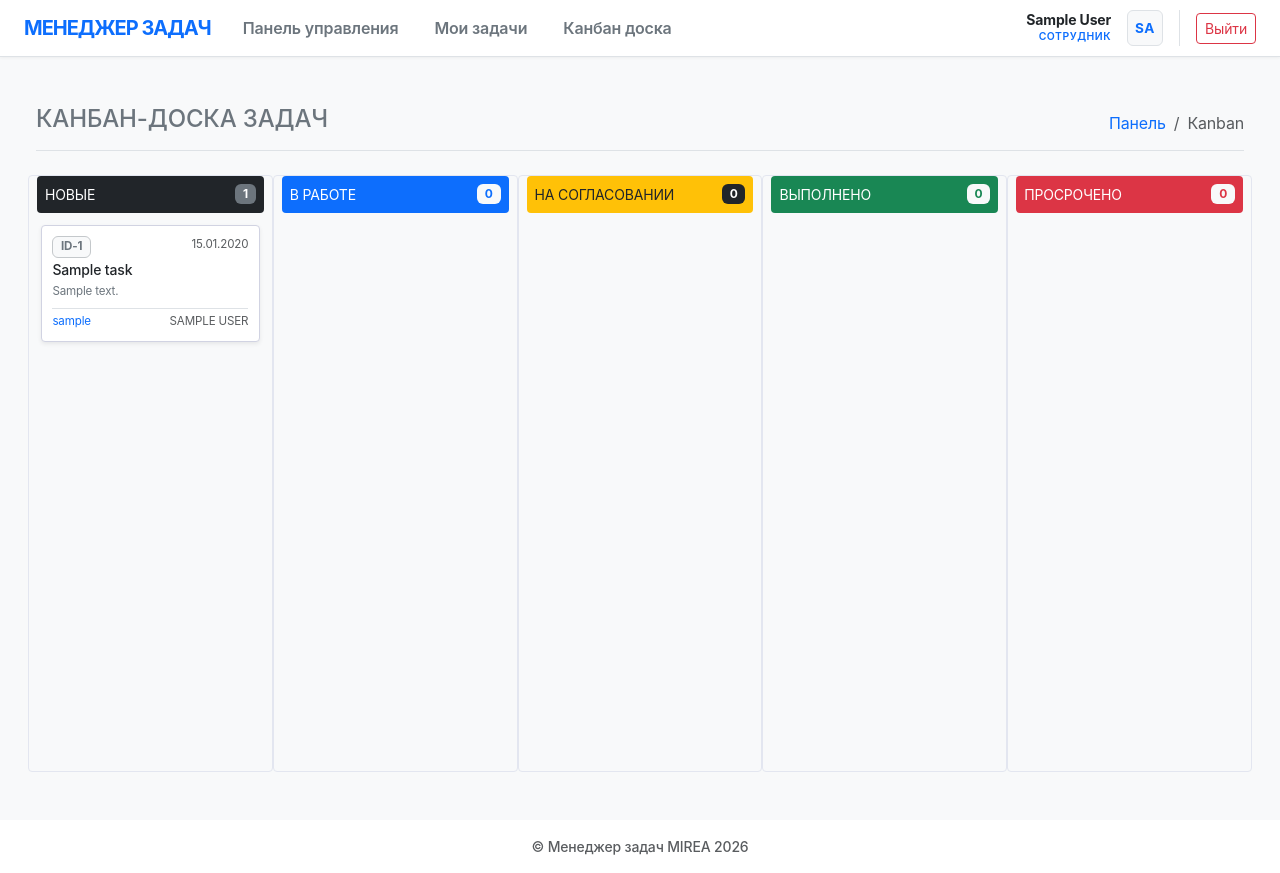
After one commit to Vatulin/task_manager, a Django app: page /analytics/kanban/ in a window 1280 px wide. The commit adds this page. Run offline with Django 5.2, Linux system fonts and the light colour scheme; a user stored in the database is signed in; tables that the repository leaves empty hold one stand-in row (values such as "Sample post"); some libraries are stand-ins or nearby versions.

Commit message:
add kanban board

```diff
--- a/task_manager/analytics/urls.py
+++ b/task_manager/analytics/urls.py
@@ -7,4 +7,6 @@ urlpatterns = [
     path('admin/', views.admin_analytics, name='admin_analytics'),
     path('admin/department/<str:department_code>/', views.department_report, name='department_report'),
     path('admin/department/', views.department_report, name='all_departments'),
+    path('kanban/', views.kanban_board, name='kanban_board'),
+    path('kanban/update/', views.update_task_status, name='update_task_status'),
 ]
--- a/task_manager/analytics/views.py
+++ b/task_manager/analytics/views.py
@@ -7,6 +7,8 @@ from tasks.models import Task
 from users.models import UserProfile, Department
 from datetime import timedelta
 import json
+from django.views.decorators.http import require_POST
+from django.http import JsonResponse
 
 @login_required
 def admin_analytics(request):
@@ -159,3 +161,54 @@ def department_report(request, department_code=None):
         'now': now,
     }
     return render(request, 'analytics/department_report.html', context)
+
+@login_required
+def kanban_board(request):
+    user = request.user
+    profile = getattr(user, 'profile', None)
+
+    if profile and profile.role == 'admin':
+        queryset = Task.objects.all()
+    elif profile and profile.role == 'team_lead':
+        if profile.department:
+            queryset = Task.objects.filter(assignee__profile__department=profile.department)
+        else:
+            queryset = Task.objects.none()
+    else:
+        queryset = Task.objects.filter(assignee=user)
+
+    queryset = queryset.select_related('assignee__profile__department')
+
+    context = {
+        'profile': profile,
+        'tasks_new': queryset.filter(status='NEW'),
+        'tasks_progress': queryset.filter(status='IN_PROGRESS'),
+        'tasks_review': queryset.filter(status='REVIEW'),
+        'tasks_completed': queryset.filter(status='COMPLETED'),
+        'tasks_overdue': queryset.filter(status='OVERDUE'),
+    }
+    return render(request, 'analytics/kanban.html', context)
+
+
+@login_required
+def update_task_status(request):
+    if request.method == 'POST':
+        try:
+            data = json.loads(request.body)
+            task_id = data.get('task_id')
+            new_status = data.get('status')
+        except json.JSONDecodeError:
+            task_id = request.POST.get('task_id')
+            new_status = request.POST.get('status')
+
+        if not task_id or not new_status:
+            return JsonResponse({'status': 'error', 'message': 'Отсутствуют обязательные параметры'}, status=400)
+
+        task = get_object_or_404(Task, id=task_id)
+
+        task.status = new_status
+        task.save()
+
+        return JsonResponse({'status': 'success', 'message': 'Статус успешно обновлен'})
+
+    return JsonResponse({'status': 'error', 'message': 'Метод запроса не поддерживается'}, status=405)
--- a/task_manager/static/css/style.css
+++ b/task_manager/static/css/style.css
@@ -553,3 +553,69 @@ body {
     font-family: var(--bs-font-monospace);
     font-size: 0.85rem;
 }
+
+.col-md-2-4 {
+    flex: 0 0 20%;
+    max-width: 20%;
+}
+
+@media (max-width: 768px) {
+    .col-md-2-4 {
+        flex: 0 0 100%;
+        max-width: 100%;
+    }
+}
+
+.kanban-column {
+    background-color: #f8f9fa;
+    border: 1px solid #e3e6f0;
+    border-radius: 4px !important;
+    transition: background-color 0.15s ease-in-out;
+}
+
+.kanban-column-hover {
+    background-color: #eaecf4 !important;
+    border-color: #bac4e2;
+}
+
+.kanban-cards-container {
+    min-height: 550px;
+    max-height: 700px;
+    overflow-y: auto;
+}
+
+.kanban-card {
+    cursor: grab;
+    border-radius: 4px !important;
+    border: 1px solid #d1d3e2 !important;
+    transition: transform 0.1s ease, box-shadow 0.1s ease;
+}
+
+.kanban-card:active {
+    cursor: grabbing;
+}
+
+.kanban-card:hover {
+    transform: translateY(-2px);
+    box-shadow: 0 0.15rem 1.75rem 0 rgba(58, 59, 69, 0.1) !important;
+}
+
+.kanban-card-dragging {
+    opacity: 0.4;
+    border-style: dashed !important;
+}
+
+.text-truncate-2 {
+    display: -webkit-box;
+    -webkit-box-orient: vertical;
+    overflow: hidden;
+    text-overflow: ellipsis;
+}
+
+.p-2\.5 {
+    padding: 0.65rem !important;
+}
+
+.xsmall {
+    font-size: 0.725rem !important;
+}
--- a/task_manager/static/js/main.js
+++ b/task_manager/static/js/main.js
@@ -15,3 +15,151 @@ document.querySelectorAll('form input, form select, form textarea').forEach(inpu
         input.classList.add('form-control');
     }
 });
+
+document.addEventListener('DOMContentLoaded', function () {
+    const kanbanBoard = document.getElementById('kanban-board');
+    if (!kanbanBoard) return; // Скрипт инициализируется только на странице Канбана
+
+    const cards = document.querySelectorAll('.kanban-card');
+    const columns = document.querySelectorAll('.kanban-column');
+    const csrfToken = kanbanBoard.dataset.csrf;
+
+    let draggedCard = null;
+
+    cards.forEach(card => {
+        card.addEventListener('dragstart', handleDragStart);
+        card.addEventListener('dragend', handleDragEnd);
+    });
+
+    columns.forEach(column => {
+        column.addEventListener('dragover', handleDragOver);
+        column.addEventListener('dragenter', handleDragEnter);
+        column.addEventListener('dragleave', handleDragLeave);
+        column.addEventListener('drop', handleDrop);
+    });
+
+    function handleDragStart(e) {
+        draggedCard = this;
+        this.classList.add('kanban-card-dragging');
+        e.dataTransfer.setData('text/plain', this.dataset.taskId);
+    }
+
+    function handleDragEnd() {
+        this.classList.remove('kanban-card-dragging');
+        columns.forEach(col => col.classList.remove('kanban-column-hover'));
+    }
+
+    function handleDragOver(e) {
+        e.preventDefault();
+    }
+
+    function handleDragEnter(e) {
+        e.preventDefault();
+        this.classList.add('kanban-column-hover');
+    }
+
+    function handleDragLeave() {
+        this.classList.remove('kanban-column-hover');
+    }
+
+    function handleDrop(e) {
+    e.preventDefault();
+    this.classList.remove('kanban-column-hover');
+
+    const taskId = e.dataTransfer.getData('text/plain');
+    const newStatus = this.dataset.status;
+    const targetContainer = this.querySelector('.kanban-cards-container');
+
+    const csrfToken = document.querySelector('[name=csrfmiddlewaretoken]')?.value
+                   || document.getElementById('kanban-board')?.dataset?.csrf;
+
+    if (!taskId || !newStatus) {
+        console.error('Отсутствует task_id или status');
+        return;
+    }
+
+    fetch('/analytics/kanban/update/', {
+        method: 'POST',
+        headers: {
+            'Content-Type': 'application/json',
+            'X-CSRFToken': csrfToken
+        },
+        body: JSON.stringify({ task_id: taskId, status: newStatus })
+    })
+    .then(async response => {
+        console.log('Статус ответа:', response.status);
+
+        const contentType = response.headers.get('content-type');
+        if (!contentType || !contentType.includes('application/json')) {
+            const text = await response.text();
+            console.error('Получено не JSON:', text.substring(0, 200));
+            throw new Error(`Сервер вернул не JSON: ${response.status}`);
+        }
+        return response.json();
+    })
+    .then(data => {
+        console.log('Ответ сервера:', data);
+
+        if (data.status === 'success') {
+            const cardElement = document.querySelector(`.kanban-card[data-task-id="${taskId}"]`);
+
+            if (cardElement && targetContainer) {
+                targetContainer.appendChild(cardElement);
+                updateCounters();
+                console.log('Карточка перемещена в DOM');
+            } else {
+                console.error('Карточка или контейнер не найдены в DOM');
+            }
+        } else {
+            alert('Ошибка: ' + (data.message || 'Неизвестная ошибка'));
+        }
+    })
+    .catch(error => {
+        console.error('🔥 Ошибка fetch:', error);
+        alert(`Ошибка при обновлении статуса:\n${error.message}`);
+    });
+}
+
+    function updateCounters() {
+        columns.forEach(col => {
+            const currentCount = col.querySelectorAll('.kanban-card').length;
+            const counterElement = col.querySelector('.column-count');
+            if (counterElement) {
+                counterElement.textContent = currentCount;
+            }
+        });
+    }
+});
+
+function sendStatusUpdate(taskId, newStatus) {
+    const csrfToken = document.querySelector('[name=csrfmiddlewaretoken]')?.value;
+
+    fetch('/tasks/update-status/', {
+        method: 'POST',
+        headers: {
+            'Content-Type': 'application/json',
+            'X-CSRFToken': csrfToken
+        },
+        body: JSON.stringify({
+            task_id: taskId,
+            status: newStatus
+        })
+    })
+    .then(response => {
+        if (!response.ok) {
+            throw new Error('Произошла ошибка при обработке запроса сервером');
+        }
+        return response.json();
+    })
+    .then(data => {
+        if (data.status === 'success') {
+            console.log('Данные успешно сохранены:', data.message);
+        } else {
+            alert('Ошибка сервера: ' + data.message);
+        }
+    })
+    .catch(error => {
+        console.error('Ошибка выполнения Fetch:', error);
+        alert('Ошибка при перемещении карточки\nНе удалось связаться с сервером. Проверьте сеть.');
+    });
+}
--- /dev/null
+++ b/task_manager/templates/analytics/includes/kanban_card.html
@@ -0,0 +1,26 @@
+<div class="card kanban-card mb-2 shadow-sm" draggable="true" data-task-id="{{ task.id }}">
+    <div class="card-body p-2.5">
+        <div class="d-flex justify-content-between align-items-start mb-1">
+            <span class="badge bg-light text-secondary border border-secondary-subtle xsmall">
+                ID-{{ task.id }}
+            </span>
+            <span class="xsmall text-muted">
+                {{ task.deadline|date:"d.m.Y"|default:"Без дедлайна" }}
+            </span>
+        </div>
+        <h6 class="card-title text-dark font-weight-bold mb-1 small text-truncate">
+            {{ task.title }}
+        </h6>
+        <p class="card-text text-secondary xsmall text-truncate-2 mb-2">
+            {{ task.description|default:"Описание отсутствует" }}
+        </p>
+        <div class="border-top pt-1 d-flex justify-content-between align-items-center">
+            <span class="xsmall text-primary font-weight-bold">
+                {{ task.assignee.username|default:"Не назначен" }}
+            </span>
+            <span class="xsmall text-muted text-uppercase">
+                {{ task.assignee.profile.department.name|default:"-" }}
+            </span>
+        </div>
+    </div>
+</div>
--- /dev/null
+++ b/task_manager/templates/analytics/kanban.html
@@ -0,0 +1,82 @@
+{% extends 'base.html' %}
+{% load static %}
+
+{% block title %}Канбан-доска задач{% endblock %}
+
+{% block content %}
+<div class="container-fluid py-4">
+    <div class="d-flex justify-content-between align-items-center mb-4 border-bottom pb-2">
+        <h1 class="h4 text-uppercase text-secondary font-weight-bold">Канбан-доска задач</h1>
+        <nav aria-label="breadcrumb">
+            <ol class="breadcrumb mb-0 bg-transparent p-0">
+                <li class="breadcrumb-item"><a href="{% url 'users:dashboard' %}" class="text-decoration-none">Панель</a></li>
+                <li class="breadcrumb-item active" aria-current="page">Кanban</li>
+            </ol>
+        </nav>
+    </div>
+
+    <div class="row g-3" id="kanban-board" data-csrf="{{ csrf_token }}">
+
+        <div class="col-12 col-md-2-4 kanban-column" data-status="NEW">
+            <div class="p-2 mb-2 bg-dark text-white rounded-1 d-flex justify-content-between align-items-center">
+                <span class="small font-weight-bold text-uppercase">Новые</span>
+                <span class="badge bg-secondary column-count">{{ tasks_new.count }}</span>
+            </div>
+            <div class="kanban-cards-container p-1">
+                {% for task in tasks_new %}
+                    {% include 'analytics/includes/kanban_card.html' %}
+                {% endfor %}
+            </div>
+        </div>
+
+        <div class="col-12 col-md-2-4 kanban-column" data-status="IN_PROGRESS">
+            <div class="p-2 mb-2 bg-primary text-white rounded-1 d-flex justify-content-between align-items-center">
+                <span class="small font-weight-bold text-uppercase">В работе</span>
+                <span class="badge bg-light text-primary column-count">{{ tasks_progress.count }}</span>
+            </div>
+            <div class="kanban-cards-container p-1">
+                {% for task in tasks_progress %}
+                    {% include 'analytics/includes/kanban_card.html' %}
+                {% endfor %}
+            </div>
+        </div>
+
+        <div class="col-12 col-md-2-4 kanban-column" data-status="REVIEW">
+            <div class="p-2 mb-2 bg-warning text-dark rounded-1 d-flex justify-content-between align-items-center">
+                <span class="small font-weight-bold text-uppercase">На согласовании</span>
+                <span class="badge bg-dark text-white column-count">{{ tasks_review.count }}</span>
+            </div>
+            <div class="kanban-cards-container p-1">
+                {% for task in tasks_review %}
+                    {% include 'analytics/includes/kanban_card.html' %}
+                {% endfor %}
+            </div>
+        </div>
+
+        <div class="col-12 col-md-2-4 kanban-column" data-status="COMPLETED">
+            <div class="p-2 mb-2 bg-success text-white rounded-1 d-flex justify-content-between align-items-center">
+                <span class="small font-weight-bold text-uppercase">Выполнено</span>
+                <span class="badge bg-light text-success column-count">{{ tasks_completed.count }}</span>
+            </div>
+            <div class="kanban-cards-container p-1">
+                {% for task in tasks_completed %}
+                    {% include 'analytics/includes/kanban_card.html' %}
+                {% endfor %}
+            </div>
+        </div>
+
+        <div class="col-12 col-md-2-4 kanban-column" data-status="OVERDUE">
+            <div class="p-2 mb-2 bg-danger text-white rounded-1 d-flex justify-content-between align-items-center">
+                <span class="small font-weight-bold text-uppercase">Просрочено</span>
+                <span class="badge bg-light text-danger column-count">{{ tasks_overdue.count }}</span>
+            </div>
+            <div class="kanban-cards-container p-1">
+                {% for task in tasks_overdue %}
+                    {% include 'analytics/includes/kanban_card.html' %}
+                {% endfor %}
+            </div>
+        </div>
+
+    </div>
+</div>
+{% endblock %}
--- a/task_manager/templates/base.html
+++ b/task_manager/templates/base.html
@@ -30,6 +30,9 @@
                         </a>
                         <a href="{% url 'tasks:task_list' %}" class="nav-link text-secondary fw-semibold rounded px-3">
                             Мои задачи
+                        </a>
+                        <a href="{% url 'analytics:kanban_board' %}" class="nav-link text-secondary fw-semibold rounded px-3">
+                            Канбан доска
                         </a>
                     {% endif %}
                 </div>
```
